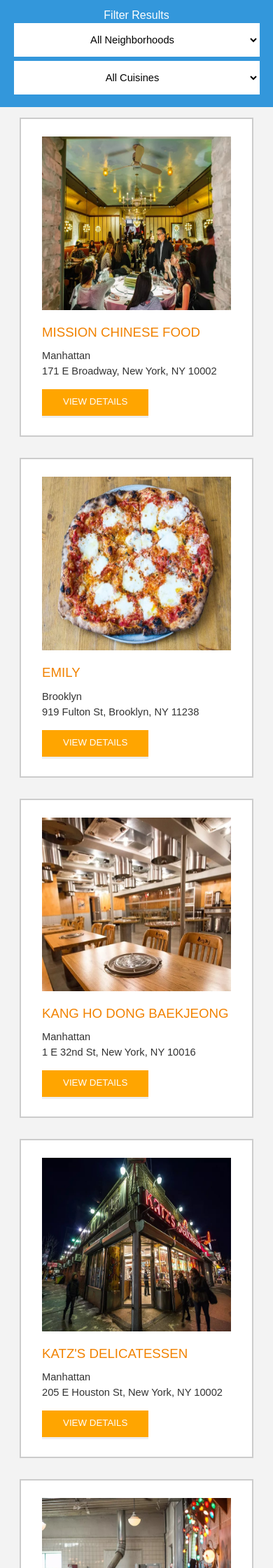
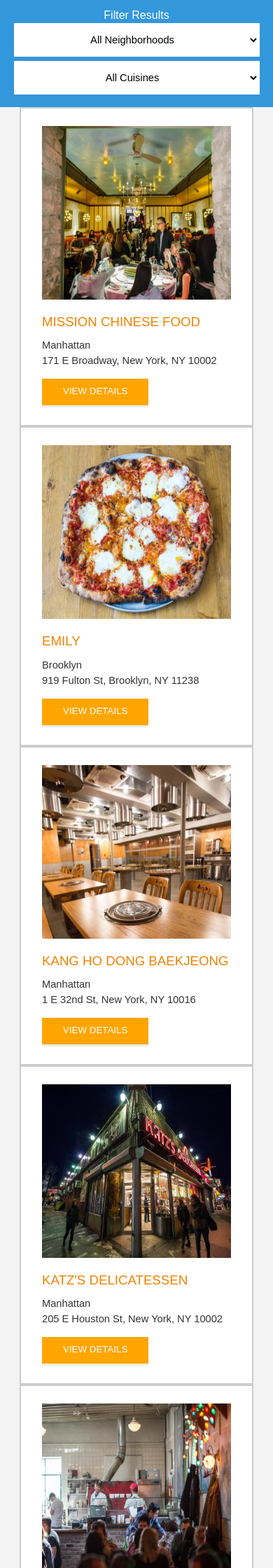
Before and after one commit to jalvaradoas39/restaurant-review-app, a PHP site: page / in a window 390 px wide. Shown: the part 481-2721 px from the top of the page at 70% size. Run offline with PHP 8.4, Linux system fonts and the light colour scheme; some libraries are stand-ins or nearby versions.

Commit message:
Adjust margin and padding in #restaurants-list li

```diff
--- a/css/styles.css
+++ b/css/styles.css
@@ -319,5 +319,9 @@
     padding: 0;
   }
 
+  ul#restaurants-list li {
+    margin: 0;
+    padding: 25px 30px 25px;
+  }
 
 }
```
